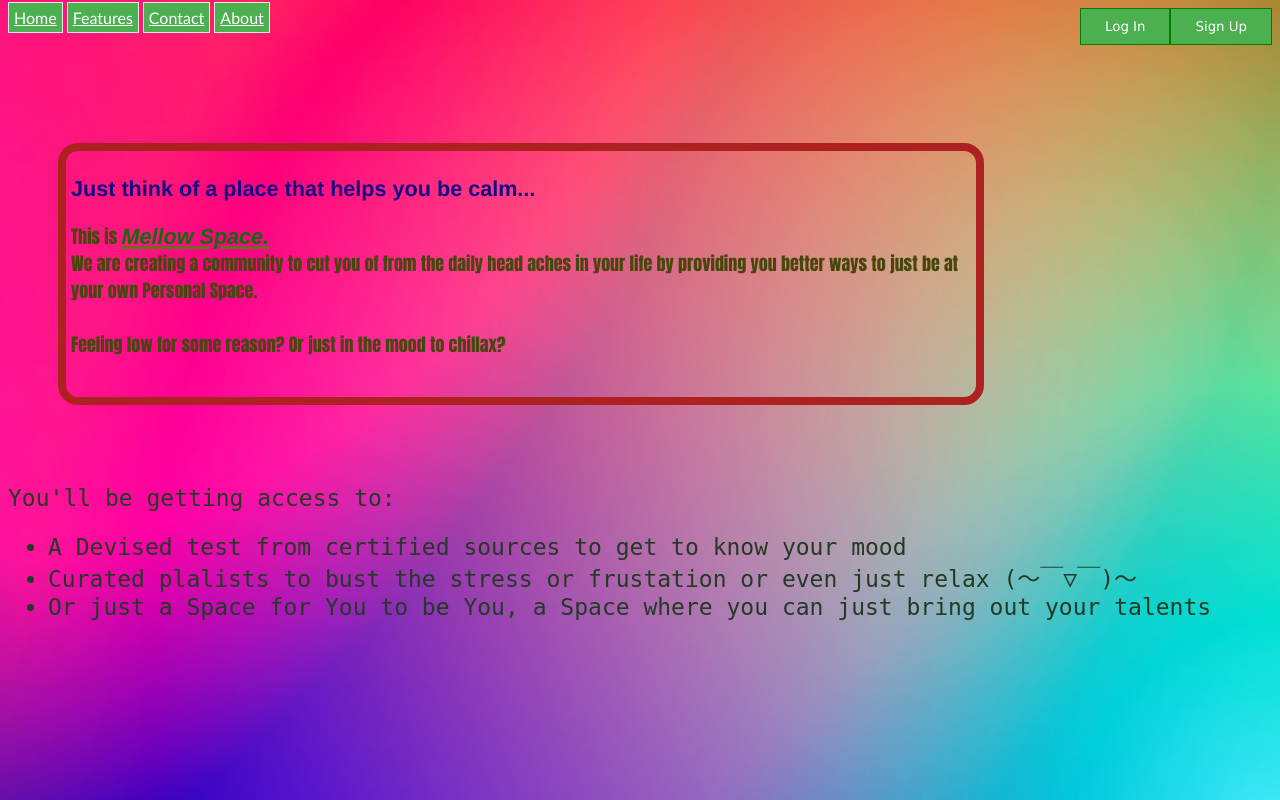
After one commit to SVAP-Case/Mellow-Space, a Flask app: page / in a window 1280 px wide. The commit adds this page. Run offline with Flask 2, Linux system fonts and the light colour scheme.

Commit message:
Project initialised

```diff
--- /dev/null
+++ b/mellow-space/static/main_page.css
@@ -0,0 +1,80 @@
+.body {
+  background-repeat: no-repeat;
+  background-image: url("1.jpg");
+  background-size:100%;
+}
+
+.menu {
+  list-style-type: none;
+  margin: 0;
+  padding: 0;
+}
+
+.menubtn {
+  display: inline;
+  border: 1px solid #e7e7e7;
+  background-color: #4CAF50;
+  padding: 5px;
+  font-family:'Trebuchet MS', 'Lucida Sans Unicode', 'Lucida Grande', 'Lucida Sans', Arial, sans-serif;
+}
+
+.btn button{
+  background-color: #4CAF50;
+  border: 1px solid green;
+  color: white;
+  padding: 10px 24px;
+  cursor: pointer;
+  float: right;
+  font-family:Verdana, Geneva, Tahoma, sans-serif;
+}
+
+.btn button:not(:last-child) {
+  border-right: 20px;
+}
+
+.btn:after {
+  content: "";
+  clear: both;
+  display: table;
+}
+
+.btn button:hover {
+  background-color: #3e8e41;
+}
+
+#intro {
+  color: rgb(71, 70, 13);
+  font-family:Impact, Haettenschweiler, 'Arial Narrow Bold', sans-serif;
+  font-size: 18px;
+  text-align: left;
+  margin-top: 80px;
+  margin-left: 50px;
+  border-radius: 20px;
+  border: 8px solid #ad2121;
+  padding: 3px 5px;
+  width: 900px;
+  height:240px;
+}
+
+.name {
+  color: rgb(20, 8, 133);
+  font-size: larger;
+  font-weight: 800;
+  font-family: "Ginto Nord","Whitney","Helvetica Neue","Helvetica","Arial",sans-serif;
+}
+
+#name {
+  color: rgb(16, 107, 8);
+  font-family:Arial, Helvetica, sans-serif;
+  font-style: italic;
+  font-weight: bold;
+  font-size:larger;
+  text-decoration:solid underline rgb(109, 109, 34) 3px;
+}
+
+#info{
+  font-family:monospace;
+  font-size: 23px;
+  color: #233a25;
+  margin-top: 80px;
+}
--- a/mellow-space/templates/base.html
+++ b/mellow-space/templates/base.html
@@ -18,6 +18,9 @@
 
                 <div id="navbarMenuHeroA" class="navbar-menu">
                     <div class="navbar-end">
+                        <a href="/" class="navbar-item">
+                            Home
+                        </a>
                         <a href="/user" class="navbar-item">
                             Profile
                         </a>
--- /dev/null
+++ b/mellow-space/templates/main_page.html
@@ -0,0 +1,40 @@
+<!DOCTYPE html>
+<html>
+<head>
+	<title>Welcome To Mellow Space</title>
+	<link rel="stylesheet" type="text/css" href="../static/main_page.css">
+</head>
+<body class="body">
+	<ul class="menu">
+		<li class="menubtn"><a href="#" style="color: white;">Home</a></li>
+		<li class="menubtn"><a href="#" style="color: white;">Features</a></li>
+		<li class="menubtn"><a href="#" style="color: white;">Contact</a></li>
+		<li class="menubtn"><a href="#" style="color: white;">About</a></li>
+		<span class="btn">
+			<a href="/signup"><button>Sign Up</button></a>
+			<a href="/login"><button>Log In</button></a>
+		</span>
+	</ul>
+	<br>
+	<div id="intro">
+			<p class="name">Just think of a place that helps you be calm... </p>
+			This is <span id="name">Mellow Space.</span>
+			<br>
+			We are creating a community to cut you of from the daily head aches in your life by providing you better ways to just be at your own Personal Space.
+			<br>
+			<br>
+			Feeling low for some reason? Or just in the mood to chillax?
+	</div>
+	<div id="info">
+		<p>You'll be getting access to:</p>
+		<ul>
+			<li>A Devised test from certified sources to get to know your mood</li>
+			<li>Curated plalists to bust the stress or frustation or even just relax (～￣▽￣)～</li>
+			<li>Or just a Space for You to be You, a Space where you can just bring out your talents</li>
+		</ul>
+	</div>
+	<div id="contact">
+
+	</div>
+</body>
+</html>
```
Also changed, not shown: mellow-space/README.md (added), mellow-space/static/1.jpg (added).
